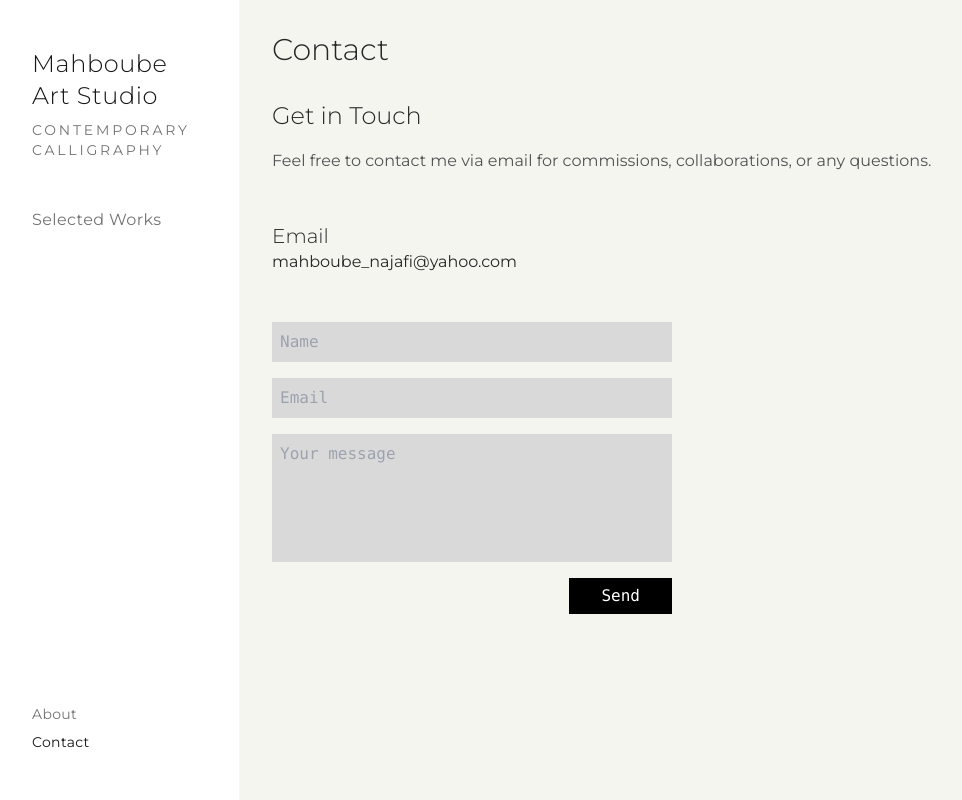
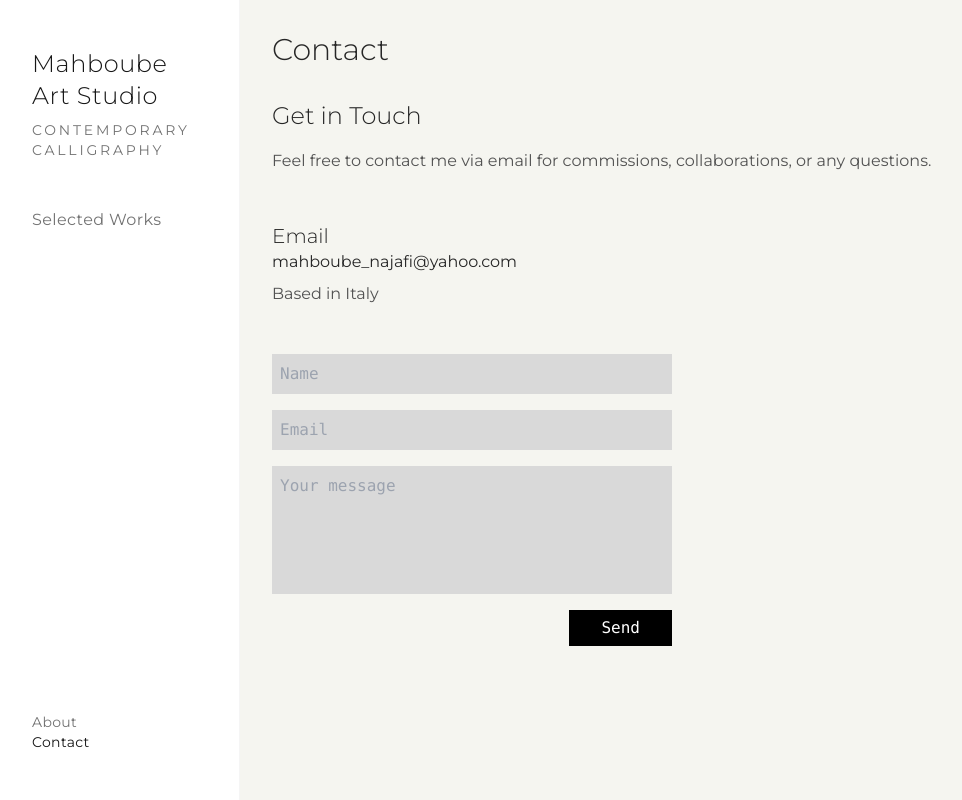
Before and after one commit to mahbu0bn/portfolio, a React (Vite) app: page /contact in a window 1280 px wide. Shown: the whole page, without its empty margins (16-978 px from the left). Built offline with nearby package versions, Linux system fonts and the light colour scheme.

Commit message:
chore: removed extra space between navbar items chore: added additional text in contact page

```diff
--- a/src/components/Navbar.tsx
+++ b/src/components/Navbar.tsx
@@ -218,7 +218,7 @@ const NavbarContent: React.FC<{
         animate={{opacity: 1}}
         transition={{delay: 0.6}}
       >
-        <div className="flex flex-col space-y-2 font-sans text-sm">
+        <div className="flex flex-col font-sans text-sm">
           <Link
             to="/about"
             className={`tracking-wide transition-colors ${
--- a/src/pages/Contact.tsx
+++ b/src/pages/Contact.tsx
@@ -69,6 +69,7 @@ const Contact: React.FC = () => {
               >
                 mahboube_najafi@yahoo.com
               </a>{" "}
+              <p className="text-neutral-600">Based in Italy</p>
             </div>
             {/* <div className="space-y-2">
               <h3 className="text-xl font-light text-neutral-800">Phone</h3>
```
